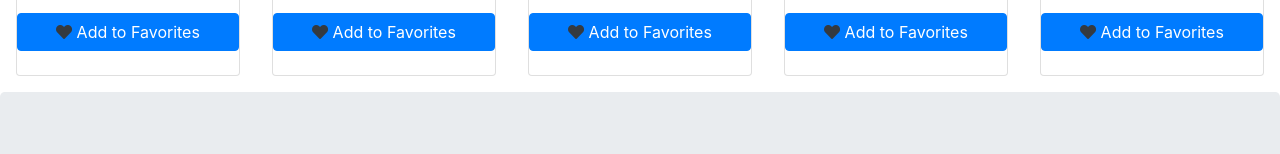
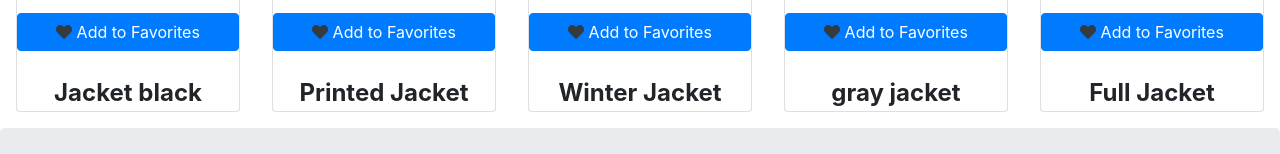
Before and after one commit to nikhilborge/addToFavotites, a plain HTML site: page index.html in a window 1280 px wide. Shown: the part 340-494 px from the top of the page. Drawn offline with nearby package versions, Linux system fonts and the light colour scheme.

Commit message:
some changes in favorites

```diff
--- a/index.html
+++ b/index.html
@@ -48,27 +48,27 @@
     <div class="card-1 card">
       <img class="product-image" src="https://www.versace.com/dw/image/v2/ABAO_PRD/on/demandware.static/-/Sites-ver-master-catalog/default/dw5138c0ea/original/90_A88541-1F00613_2B020_10_BaroccoMosaicMotifJacket-Jacketsandcoats-versace-online-store_0_1.jpg?sw=748&sh=1050&sm=fit&sfrm=jpg" alt="">
         <button class="add-to-cart btn btn-primary"><i class="fas text-dark fa-heart"></i> Add to Favorites</button>
-          <span class="product-price"></span>
+          <span class="product-price">Jacket black</span>
     </div>
     <div class="card-2 card">
       <img class="product-image" src="https://www.versace.com/dw/image/v2/ABAO_PRD/on/demandware.static/-/Sites-ver-master-catalog/default/dwd6df3a5d/original/90_A88427-1F00539_5B000_10_MedusaAmplifiedPrintJacket-Jacketsandcoats-versace-online-store_0_1.jpg?sw=748&sh=1050&sm=fit&sfrm=jpg" alt="">
       <button class="add-to-cart btn btn-primary"><i class="fas text-dark fa-heart"></i> Add to Favorites</button>
-        <span class="product-price"></span>
+        <span class="product-price">Printed Jacket</span>
     </div>
     <div class="card-3 card">
       <img class="product-image" src="https://www.versace.com/dw/image/v2/ABAO_PRD/on/demandware.static/-/Sites-ver-master-catalog/default/dw61b221b9/original/90_A88691-A233255_A1008_10_MedusaPufferJacket-Jacketsandcoats-versace-online-store_0_1.jpg?sw=748&sh=1050&sm=fit&sfrm=jpg" alt="">
         <button class="add-to-cart btn btn-primary"><i class="fas text-dark fa-heart"></i> Add to Favorites</button>
-          <span class="product-price"></span>
+          <span class="product-price">Winter Jacket</span>
     </div>
     <div class="card-4 card">
       <img class="product-image" src="https://www.versace.com/dw/image/v2/ABAO_PRD/on/demandware.static/-/Sites-ver-master-catalog/default/dw95910dab/original/90_A87432-A230630_A1008_10_GrecaPatternQuiltedJacket-Jacketsandcoats-versace-online-store_0_0.jpg?sw=748&sh=1050&sm=fit&sfrm=jpg" alt="">
          <button class="add-to-cart btn btn-primary"><i class="fas text-dark fa-heart"></i> Add to Favorites</button>
-        <span class="product-price"></span>
+        <span class="product-price">gray jacket</span>
     </div>
     <div class="card-5 card">
       <img class="product-image" src="https://www.versace.com/dw/image/v2/ABAO_PRD/on/demandware.static/-/Sites-ver-master-catalog/default/dw52489b23/original/90_A86388-A230630_A1008_10_ZipAccentHoodedJacket-JacketsandCoats-versace-online-store_0_0.jpg?sw=748&sh=1050&sm=fit&sfrm=jpg" alt="">
       <button class="add-to-cart btn btn-primary"><i class="fas text-dark fa-heart"></i> Add to Favorites</button>
-      <span class="product-price"></span>
+      <span class="product-price">Full Jacket</span>
     </div>
   </div>
 <!--  end of products  -->
--- a/script.js
+++ b/script.js
@@ -61,11 +61,12 @@ function addItemToCart (price, imageSrc) {
     }
   }
 
+//   <input class="product-quantity" type="number" value="1">
   var cartRowItems = `
   <div class="product-row">
         <img class="cart-image" src="${imageSrc}" alt="">
         <span class ="cart-price">${price}</span>
-        <input class="product-quantity" type="number" value="1">
+
         <button class="remove-btn">Remove</button>
         </div>
 
```
